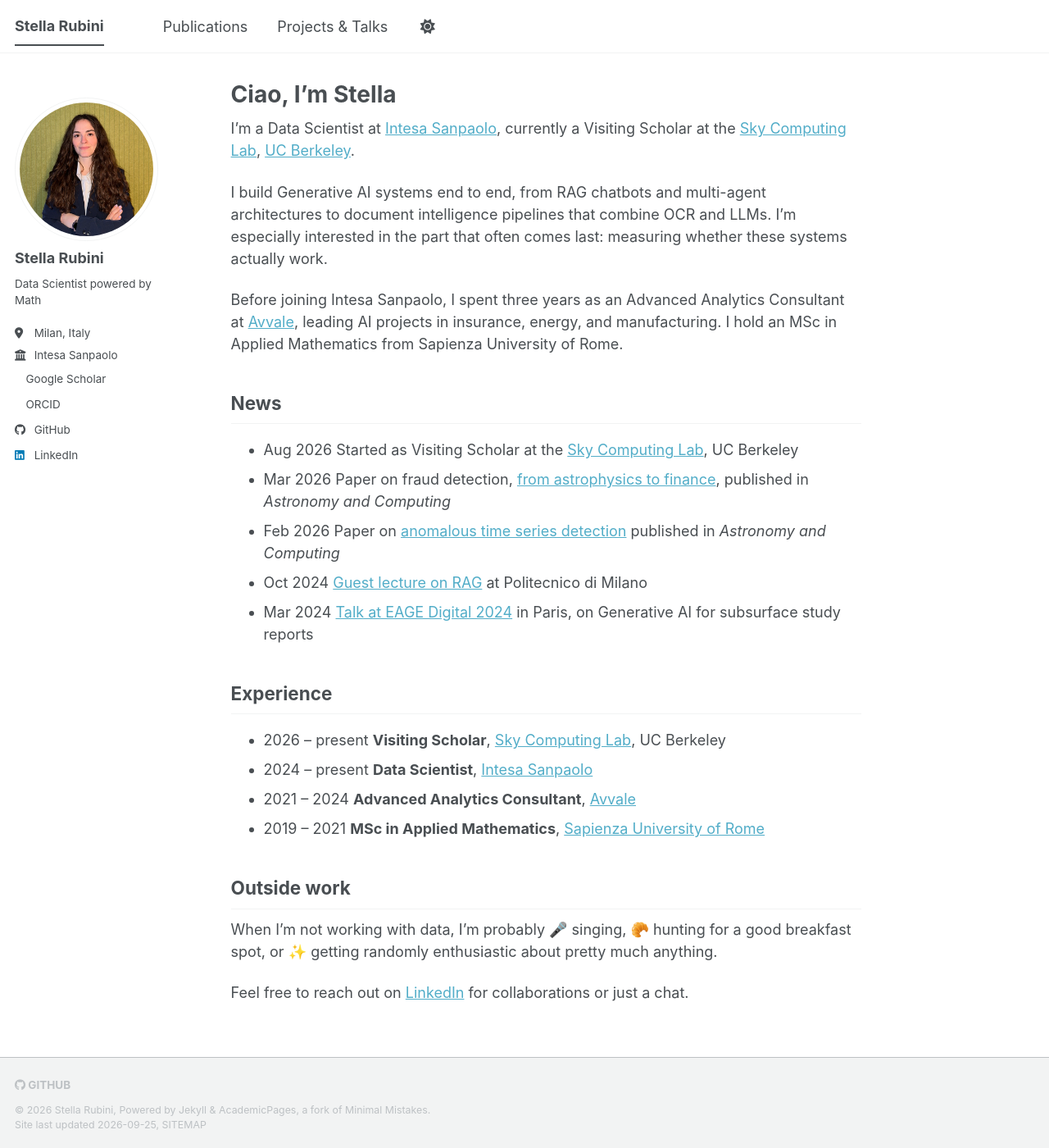
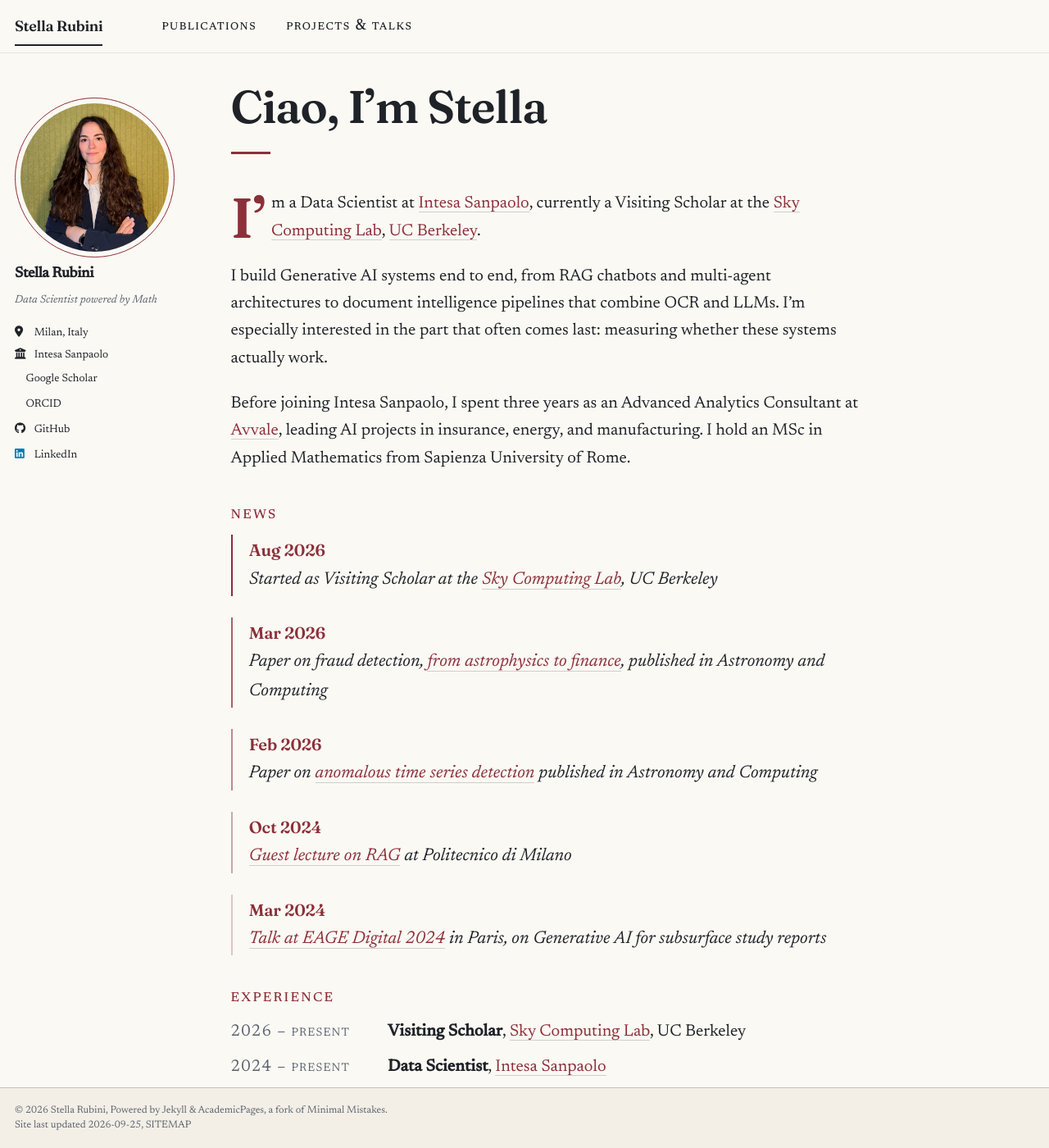
Before and after one commit to stellarubini/stellarubini.github.io, a Jekyll site: the page built from _pages/about.md, in a window 1280 px wide and 1400 px high. Shown: the whole window at 82% size. Built offline with Jekyll 4.4.1, drawn with Linux system fonts in a browser that asks for light colours; a style sheet for code colours, icons or effects is not loaded.

Commit message:
style: editorial look with Fraunces, Newsreader, bordeaux and ivory
- custom typography and colors in _sass/_custom*.scss, imported after
  the base theme; dark mode follows the system preference
- remove the theme toggle and the footer follow links
- news styled as italic notes with a fading accent bar

```diff
--- a/_includes/footer.html
+++ b/_includes/footer.html
@@ -1,13 +1,10 @@
 {% include base_path %}
 
-{% if site.author.github or site.author.bitbucket or site.atom_feed.hide != true %}
+{% if site.author.bitbucket or site.atom_feed.hide != true %}
 <div class="page__footer-follow">
   <ul class="social-icons">
     {% if site.data.ui-text[site.locale].follow_label %}
       <li><strong>{{ site.data.ui-text[site.locale].follow_label }}</strong></li>
-    {% endif %}
-    {% if site.author.github %}
-      <li><a href="https://github.com/{{ site.author.github }}"><i class="fab fa-github" aria-hidden="true"></i> GitHub</a></li>
     {% endif %}
     {% if site.author.bitbucket %}
       <li><a href="https://bitbucket.org/{{ site.author.bitbucket }}"><i class="fab fa-bitbucket" aria-hidden="true"></i> Bitbucket</a></li>
--- a/_includes/head/custom.html
+++ b/_includes/head/custom.html
@@ -1,6 +1,11 @@
 {% include base_path %}
 
 <!-- start custom head snippets -->
+
+<!-- Fonts: Newsreader (text) and Fraunces (titles) -->
+<link rel="preconnect" href="https://fonts.googleapis.com">
+<link rel="preconnect" href="https://fonts.gstatic.com" crossorigin>
+<link rel="stylesheet" href="https://fonts.googleapis.com/css2?family=Fraunces:opsz,wght@9..144,600&family=Newsreader:ital,opsz,wght@0,6..72,400;0,6..72,500;1,6..72,400&display=swap">
 
 <!-- Support for Academicons -->
 <link rel="preload" href="https://cdn.jsdelivr.net/gh/jpswalsh/academicons@1/css/academicons.min.css" as="style" onload="this.onload=null;this.rel='stylesheet'">
--- a/_includes/masthead.html
+++ b/_includes/masthead.html
@@ -18,9 +18,6 @@
               <a href="{{ domain }}{{ link.url }}">{{ link.title }}</a>
             </li>
           {% endfor %}
-          <li id="theme-toggle" class="masthead__menu-item persist tail">
-            <a role="button" aria-labelledby="theme-icon"><i id="theme-icon" class="fa-solid fa-sun" aria-hidden="true" title="toggle theme"></i></a>
-          </li>
         </ul>
         <ul class="hidden-links hidden"></ul>
       </nav>
--- /dev/null
+++ b/_sass/_custom.scss
@@ -0,0 +1,219 @@
+/* ==========================================================================
+   CUSTOM STYLE
+   Imported last: overrides colors and spacing of the base theme.
+   ========================================================================== */
+
+$accent                     : #8c2f39;   // bordeaux
+$accent-dark-mode           : #e8959d;
+$background-light-mode      : #fbf9f4;   // ivory
+
+/* Colors - light */
+:root {
+    --global-base-color                 : #{$accent};
+    --global-bg-color                   : #{$background-light-mode};
+    --global-text-color                 : #1f2328;
+    --global-text-color-light           : #5c6370;
+    --global-link-color                 : #{$accent};
+    --global-link-color-hover           : #{mix(#000, $accent, 25%)};
+    --global-link-color-visited         : #{$accent};
+    --global-masthead-link-color        : #1f2328;
+    --global-masthead-link-color-hover  : #{$accent};
+    --global-border-color               : #e9e4da;
+    --global-footer-bg-color            : #f3efe6;
+}
+
+/* Colors - dark */
+html[data-theme="dark"] {
+    --global-base-color                 : #{$accent-dark-mode};
+    --global-bg-color                   : #16181d;
+    --global-footer-bg-color            : #1d2027;
+    --global-text-color                 : #e4e6ea;
+    --global-text-color-light           : #9aa1ad;
+    --global-link-color                 : #{$accent-dark-mode};
+    --global-link-color-hover           : #{mix(#fff, $accent-dark-mode, 25%)};
+    --global-link-color-visited         : #{$accent-dark-mode};
+    --global-masthead-link-color        : #e4e6ea;
+    --global-masthead-link-color-hover  : #{$accent-dark-mode};
+    --global-border-color               : #2c3038;
+    --global-dark-border-color          : #2c3038;
+    --global-thead-color                : #1d2027;
+}
+
+/* Typography and spacing */
+body {
+  -webkit-font-smoothing: antialiased;
+}
+
+.page__content {
+  font-size: 1.12em;
+  line-height: 1.65;
+
+  p, li {
+    margin-bottom: 1.1em;
+  }
+
+  a {
+    text-decoration: none;
+    border-bottom: 1px solid rgba(127, 127, 127, 0.35);
+
+    &:hover {
+      border-bottom-color: currentColor;
+    }
+  }
+
+  /* Section headings (e.g. "Work experience" in the CV): small caps in the accent color */
+  h1, h2:not(.archive__item-title) {
+    font-family: $serif;
+    font-variant: small-caps;
+    text-transform: lowercase;
+    letter-spacing: 0.1em;
+    font-weight: 500;
+    font-size: 1.15em;
+    color: var(--global-base-color);
+    margin-top: 1.6em;
+    padding-bottom: 0;
+    border-bottom: none;
+  }
+}
+
+/* Display type: page titles, name, list titles */
+.page__title,
+.author__name,
+.archive__item-title,
+.masthead__menu-item--lg a {
+  font-family: $display;
+  font-weight: 600;
+  letter-spacing: -0.02em;
+}
+
+.page__title {
+  font-size: 3.1em;
+  line-height: 1.05;
+  margin-bottom: 0.8em;
+
+  &::after {
+    content: "";
+    display: block;
+    width: 48px;
+    height: 3px;
+    margin-top: 0.45em;
+    background: var(--global-base-color);
+  }
+}
+
+/* Drop cap, opt-in with {: .drop-cap} under a paragraph */
+.page__content p.drop-cap::first-letter {
+  font-family: $display;
+  float: left;
+  font-size: 3.4em;
+  line-height: 0.85;
+  padding: 0.06em 0.08em 0 0;
+  color: var(--global-base-color);
+}
+
+/* Masthead: menu items in small caps */
+.greedy-nav a {
+  font-weight: 500;
+}
+
+.greedy-nav .masthead__menu-item:not(.masthead__menu-item--lg) a {
+  font-variant: small-caps;
+  text-transform: lowercase;
+  letter-spacing: 0.08em;
+  font-size: 1.05em;
+}
+
+/* Sidebar */
+.author__bio {
+  font-style: italic;
+  font-size: 0.95em;
+  line-height: 1.5;
+  color: var(--global-text-color-light);
+}
+
+.author__avatar img {
+  max-width: 200px;
+  padding: 6px;
+  border: 1px solid var(--global-base-color);
+}
+
+/* Lists of publications / projects / talks */
+.archive__item-title {
+  line-height: 1.3;
+}
+
+.archive__item-excerpt {
+  color: var(--global-text-color-light);
+}
+
+/* News and experience on the homepage (_includes/timeline.html) */
+.page__content .timeline {
+  list-style: none;
+  margin: 0 0 1.5em;
+  padding: 0;
+
+  li {
+    display: grid;
+    grid-template-columns: 8.5em 1fr;
+    gap: 1em;
+    margin-bottom: 0.5em;
+  }
+}
+
+.timeline__date {
+  font-variant: small-caps;
+  text-transform: lowercase;
+  letter-spacing: 0.06em;
+  color: var(--global-text-color-light);
+  white-space: nowrap;
+}
+
+@media (max-width: 600px) {
+  .page__content .timeline li {
+    grid-template-columns: 1fr;
+    gap: 0;
+  }
+}
+
+/* News: a bordeaux bar per item that fades from the latest news to the oldest,
+   date in display type above, text in italic like a short quotation */
+.page__content .timeline--news {
+  li {
+    display: block;
+    position: relative;
+    padding: 0.1em 0 0.1em 1.1em;
+    margin-bottom: 1.3em;
+
+    &::before {
+      content: "";
+      position: absolute;
+      left: 0;
+      top: 0;
+      bottom: 0;
+      width: 2px;
+      background: var(--global-base-color);
+      opacity: 0.25;
+    }
+
+    &:nth-child(1)::before { opacity: 1; }
+    &:nth-child(2)::before { opacity: 0.75; }
+    &:nth-child(3)::before { opacity: 0.55; }
+    &:nth-child(4)::before { opacity: 0.4; }
+  }
+
+  .timeline__date {
+    display: block;
+    margin-bottom: 0.1em;
+    font-family: $display;
+    font-variant: normal;
+    text-transform: none;
+    letter-spacing: -0.01em;
+    font-weight: 600;
+    color: var(--global-base-color);
+  }
+
+  .timeline__text {
+    font-style: italic;
+    font-size: 1.06em;
+  }
+}
--- /dev/null
+++ b/_sass/_custom_variables.scss
@@ -0,0 +1,14 @@
+/* ==========================================================================
+   CUSTOM TYPOGRAPHY
+   Imported right after "themes" so every layout file picks these up.
+   Fonts are loaded from Google Fonts in _includes/head/custom.html
+   ========================================================================== */
+
+$display                    : "Fraunces", Georgia, serif;         // titles and name
+$serif                      : "Newsreader", Georgia, serif;       // body text
+$sans-serif                 : $serif;
+$sans-serif-narrow          : $serif;
+
+$global-font-family         : $serif;
+$header-font-family         : $display;
+$caption-font-family        : $serif;
--- a/_sass/layout/_json_cv.scss
+++ /dev/null
@@ -1,239 +0,0 @@
-/* ==========================================================================
-   JSON CV
-   ========================================================================== */
-
-/* CV Template Styles */
-.cv-container {
-  max-width: 1000px;
-  margin: 0 auto;
-  font-family: 'Roboto', 'Helvetica Neue', Helvetica, Arial, sans-serif;
-  color: var(--global-text-color);
-  line-height: 1.6;
-}
-
-/* Header Styles */
-.cv-header {
-  margin-bottom: 2rem;
-  border-bottom: 2px solid var(--global-thead-color );
-  padding-bottom: 1rem;
-}
-
-.cv-header h1 {
-  margin-bottom: 0.5rem;
-  color: var(--global-text-color );
-}
-
-.cv-contact-info {
-  display: flex;
-  flex-wrap: wrap;
-  gap: 1rem;
-  margin-bottom: 0.5rem;
-}
-
-.cv-contact-item {
-  display: flex;
-  align-items: center;
-  gap: 0.5rem;
-}
-
-.cv-profiles {
-  display: flex;
-  gap: 1rem;
-  margin-top: 0.5rem;
-}
-
-.cv-profile-item {
-  display: flex;
-  align-items: center;
-  gap: 0.5rem;
-}
-
-.cv-profile-item a {
-  color: var(--global-link-color);
-  text-decoration: none;
-}
-
-.cv-profile-item a:hover {
-  text-decoration: underline;
-}
-
-/* Section Styles */
-.cv-section {
-  margin-bottom: 2rem;
-}
-
-.cv-section h2 {
-  border-bottom: 1px solid var(--global-border-color);
-  padding-bottom: 0.5rem;
-  margin-bottom: 1rem;
-  display: flex;
-  align-items: center;
-  gap: 0.5rem;
-  color: var(--global-text-color);
-}
-
-.cv-section h2 i {
-  color: var(--global-text-color);
-}
-
-/* Item Styles */
-
-.cv-item {
-  margin-bottom: 1.5rem;
-}
-
-.cv-list {
-  list-style-type: none;
-}
-
-.cv-item-header {
-  display: flex;
-  justify-content: space-between;
-  margin-bottom: 0.5rem;
-}
-
-.cv-item-title {
-  font-weight: bold;
-  font-size: 1.1rem;
-}
-
-.cv-item-date {
-  color: var(--global-text-color);
-}
-
-.cv-item-subtitle {
-  color: var(--global-text-color);
-  margin-bottom: 0.5rem;
-}
-
-.cv-item-summary {
-  margin-bottom: 0.5rem;
-}
-
-.cv-item-highlights {
-  margin-top: 0.5rem;
-  padding-left: 1.5rem;
-}
-
-.cv-item-highlights li {
-  margin-bottom: 0.25rem;
-}
-
-.cv-item-courses li {
-  margin-bottom: 0.25rem;
-}
-
-/* Skills Styles */
-.cv-skills {
-  display: grid;
-  grid-template-columns: repeat(auto-fill, minmax(300px, 1fr));
-  gap: 1.5rem;
-}
-
-.cv-skill-category h3 {
-  margin-bottom: 0.5rem;
-  color: var(--global-text-color);
-}
-
-.cv-skill-keywords {
-  display: flex;
-  flex-wrap: wrap;
-  gap: 0.5rem;
-}
-
-.cv-skill-keyword {
-  background-color: var(--global-bg-color);
-  padding: 0.25rem 0.5rem;
-  border-radius: 4px;
-  font-size: 0.9rem;
-}
-
-/* Project Styles */
-.cv-project-keywords {
-  display: flex;
-  flex-wrap: wrap;
-  gap: 0.5rem;
-  margin-top: 0.5rem;
-}
-
-.cv-project-keyword {
-  background-color: var(--global-bg-color);
-  color: var(--global-thead-color);
-  padding: 0.25rem 0.5rem;
-  border-radius: 4px;
-  font-size: 0.9rem;
-}
-
-/* Languages Styles */
-.cv-languages {
-  display: flex;
-  flex-wrap: wrap;
-  gap: 1rem;
-}
-
-.cv-language {
-  display: flex;
-  flex-direction: column;
-}
-
-.cv-language-name {
-  font-weight: bold;
-}
-
-.cv-language-fluency {
-  color: var(--global-text-color);
-  font-size: 0.9rem;
-}
-
-/* Interests Styles */
-.cv-interests {
-  display: grid;
-  grid-template-columns: repeat(auto-fill, minmax(300px, 1fr));
-  gap: 1.5rem;
-}
-
-.cv-interest h3 {
-  margin-bottom: 0.5rem;
-  color: var(--global-text-color);
-}
-
-.cv-interest-keywords {
-  display: flex;
-  flex-wrap: wrap;
-  gap: 0.5rem;
-}
-
-.cv-interest-keyword {
-  background-color: var(--global-bg-color);
-  padding: 0.25rem 0.5rem;
-  border-radius: 4px;
-  font-size: 0.9rem;
-}
-
-/* References Styles */
-.cv-references {
-  font-style: italic;
-  color: var(--global-text-color);
-}
-
-/* Print Styles */
-@media print {
-  .cv-container {
-    max-width: 100%;
-  }
-
-  .cv-header {
-    border-bottom-color: var(--global-border-color);
-  }
-
-  .cv-section h2 {
-    border-bottom-color: var(--global-border-color);
-  }
-
-  .cv-skill-keyword,
-  .cv-project-keyword,
-  .cv-interest-keyword {
-    border: 1px solid var(--global-border-color);
-    background-color: transparent;
-  }
-}
--- a/assets/css/main.scss
+++ b/assets/css/main.scss
@@ -14,6 +14,7 @@
     "themes",
     "theme/{{ site.site_theme | default: 'default' | append: '_light' }}",
     "theme/{{ site.site_theme | default: 'default' | append: '_dark' }}",
+    "custom_variables",
 
     "include/mixins",
     "vendor/susy/susy",
@@ -35,5 +36,6 @@
     "layout/page",
     "layout/archive",
     "layout/sidebar",
-    "layout/json_cv"
+
+    "custom"
 ;
```
